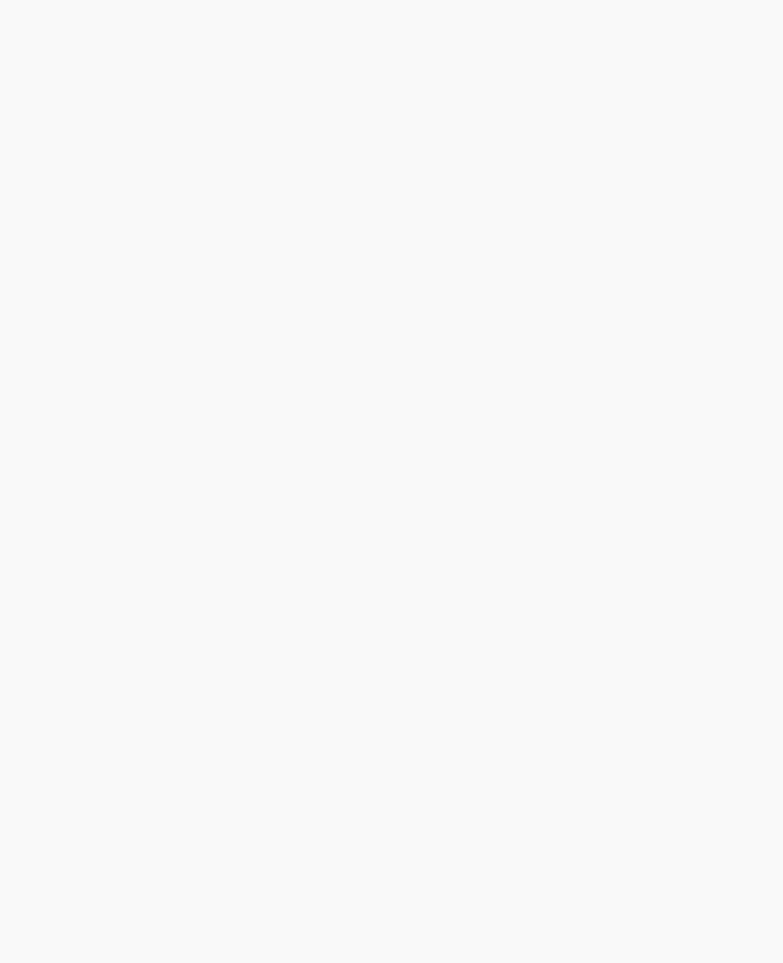
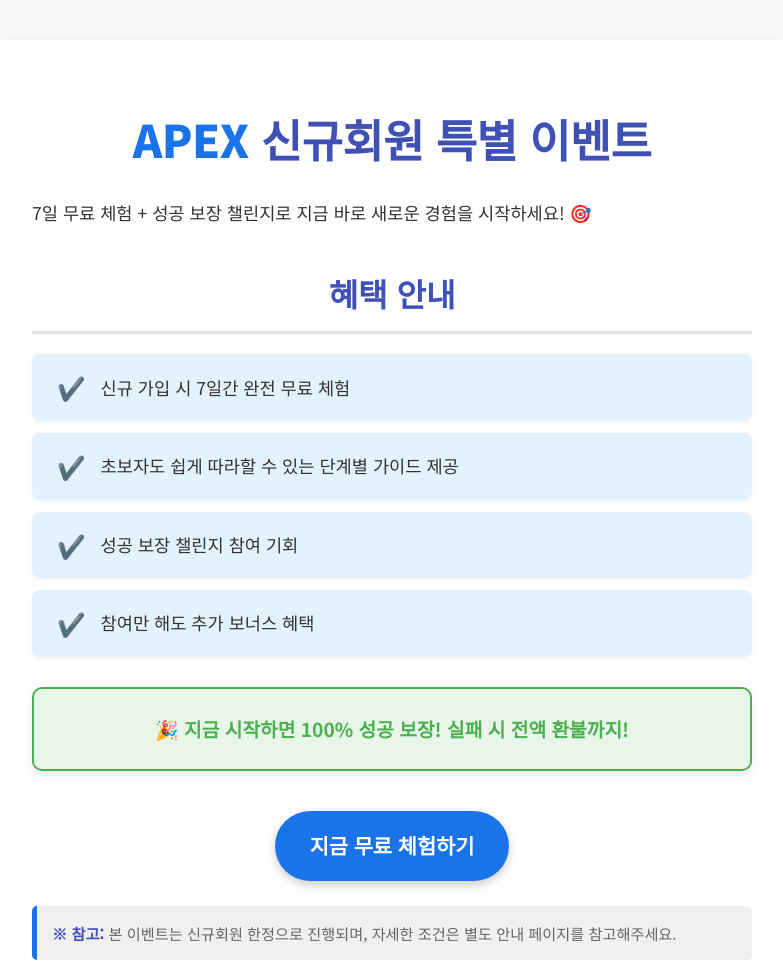
Before and after one commit to NIVEA-DOT/apex_beginner_promotion, a plain HTML site: page index.html in a window 1280 px wide. Shown: the top 963 px of the page, without its empty margins (248-1031 px from the left). Before the commit the page ends 800 px from the top, so only its background shows below. Drawn offline with Linux system fonts and the light colour scheme.

Commit message:
index.html

```diff
--- a/index.html
+++ b/index.html
@@ -1,4 +1,4 @@
-<!DOCTYPE html>
+ <!DOCTYPE html>
 <html lang="ko">
 <head>
     <meta charset="UTF-8">
@@ -9,9 +9,9 @@
     <link href="https://fonts.googleapis.com/css2?family=Noto+Sans+KR:wght@400;700;900&display=swap" rel="stylesheet">
     <style>
         :root {
-            --primary-blue: #1a73e8; /* Google Blue */
-            --secondary-blue: #3f51b5; /* Deeper Blue */
-            --light-blue: #e3f2fd; /* Light Blue */
+            --primary-blue: #1a73e8;
+            --secondary-blue: #3f51b5;
+            --light-blue: #e3f2fd;
             --dark-gray: #333;
             --medium-gray: #424242;
             --light-gray: #f9f9f9;
@@ -56,7 +56,7 @@
             text-align: center;
             margin-bottom: 30px;
             font-size: 2.8em;
-            font-weight: 900; /* Extra bold for main title */
+            font-weight: 900;
             line-height: 1.3;
             letter-spacing: -0.5px;
         }
@@ -114,7 +114,7 @@
         }
 
         ul li::before {
-            content: '✔️'; /* Checkmark icon */
+            content: '✔️';
             margin-right: 15px;
             color: var(--primary-blue);
             font-size: 1.3em;
@@ -126,7 +126,7 @@
         }
 
         .guarantee {
-            background-color: #e8f5e9; /* Light green */
+            background-color: #e8f5e9;
             border: 2px solid var(--success-green);
             padding: 25px;
             border-radius: 10px;
@@ -157,7 +157,7 @@
         }
 
         .cta-button:hover {
-            background-color: #1565c0; /* Darker blue on hover */
+            background-color: #1565c0;
             transform: translateY(-2px);
         }
 
@@ -216,4 +216,35 @@
             }
             .cta-button {
                 padding: 12px 25px;
-                font-size
+                font-size: 1em;
+            }
+        }
+    </style>
+</head>
+<body>
+    <div class="container">
+        <h1>APEX <strong>신규회원 특별 이벤트</strong></h1>
+        <p>7일 무료 체험 + 성공 보장 챌린지로 지금 바로 새로운 경험을 시작하세요! 🎯</p>
+
+        <h2>혜택 안내</h2>
+        <ul>
+            <li>신규 가입 시 7일간 완전 무료 체험</li>
+            <li>초보자도 쉽게 따라할 수 있는 단계별 가이드 제공</li>
+            <li>성공 보장 챌린지 참여 기회</li>
+            <li>참여만 해도 추가 보너스 혜택</li>
+        </ul>
+
+        <div class="guarantee">
+            🎉 지금 시작하면 100% 성공 보장! 실패 시 전액 환불까지!
+        </div>
+
+        <div class="button-group">
+            <a href="#" class="cta-button">지금 무료 체험하기</a>
+        </div>
+
+        <div class="note">
+            <strong>※ 참고:</strong> 본 이벤트는 신규회원 한정으로 진행되며, 자세한 조건은 별도 안내 페이지를 참고해주세요.
+        </div>
+    </div>
+</body>
+</html>
```
